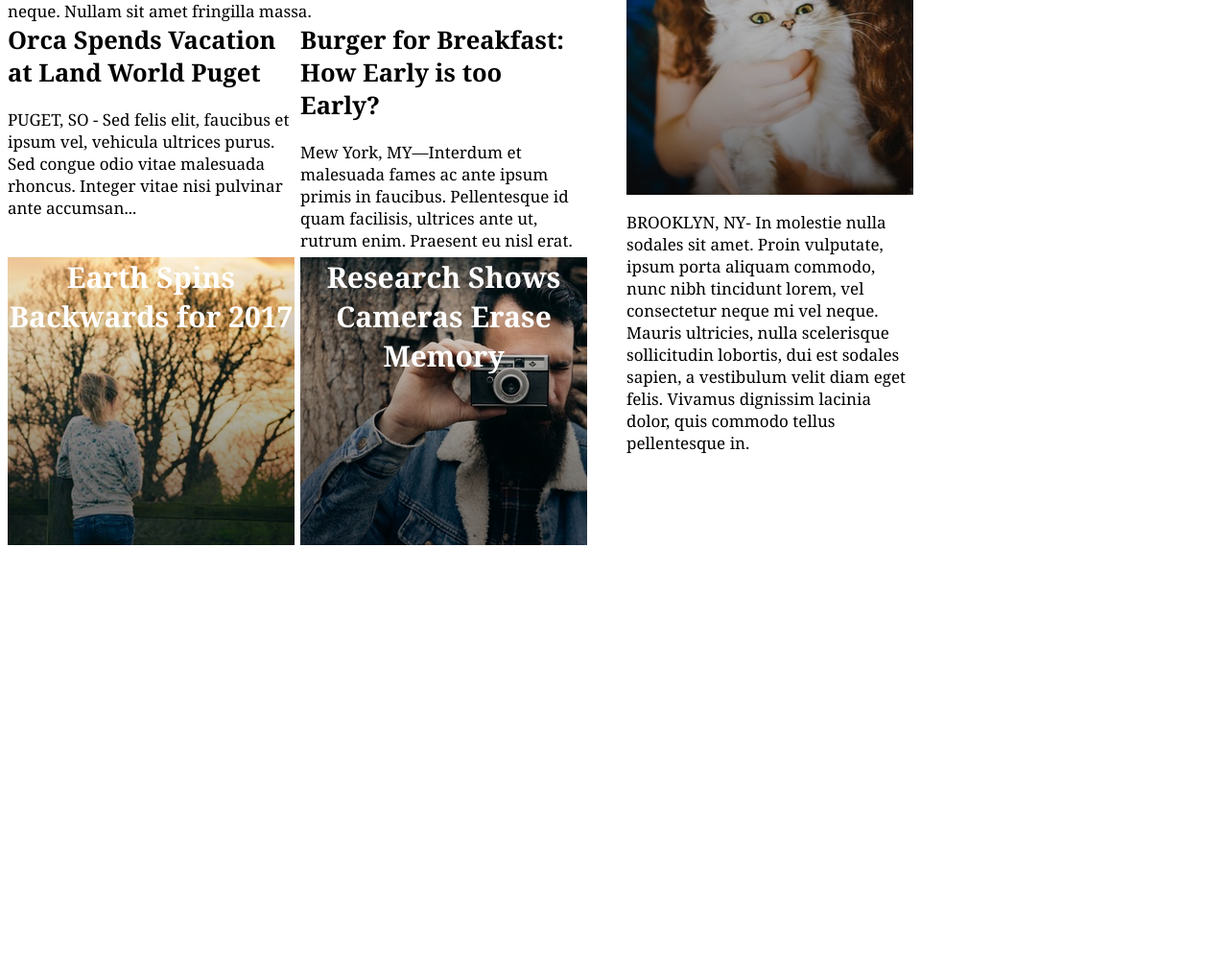
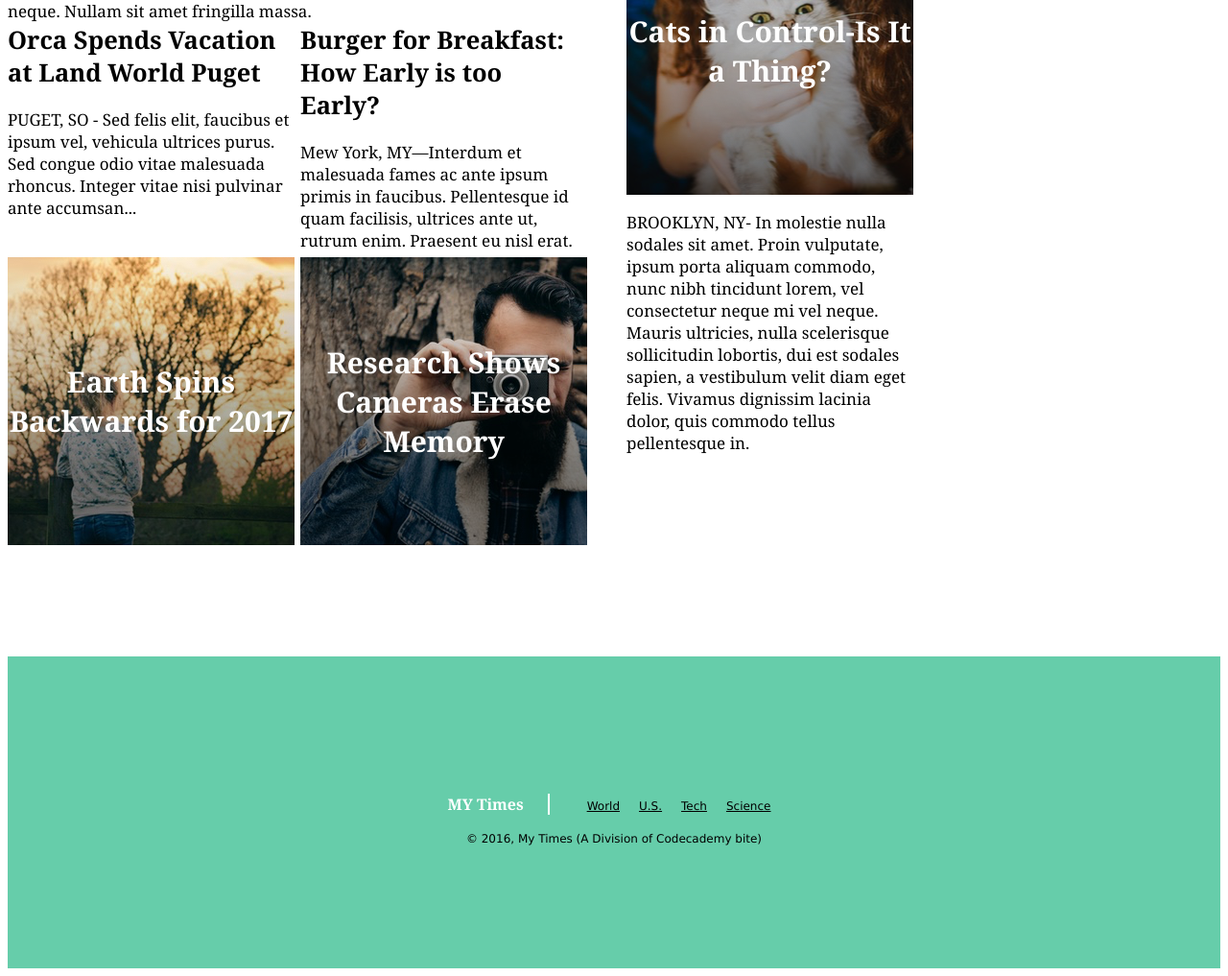
Before and after one commit to CMattler/my-times, a plain HTML site: page index.html in a window 1280 px wide. Shown: the part 686-1703 px from the top of the page at 96% size. Before the commit the page ends 1378 px from the top, so only its background shows below. Drawn offline with Linux system fonts and the light colour scheme.

Commit message:
Add footer and complete project.

```diff
--- a/index.html
+++ b/index.html
@@ -88,6 +88,9 @@
             <span>
               Cats in Control-Is It a Thing?
             </span>
+            <nav>
+
+            </nav>
         </div>
 
         <div class="brooklyn text-content">
@@ -120,5 +123,21 @@
 
 <!--Footer-->
 
+    <div class="footer">
+      <div class="info">
+        <span class="myfoot">MY Times</span>
+        <nav>
+          <span><a href="">World</a></span>
+          <span><a href="">U.S.</a></span>
+          <span><a href="">Tech</a></span>
+          <span><a href="">Science</a></span>
+        </nav>
+      </div>
+
+      <div class="copyright">
+        © 2016, My Times (A Division of Codecademy bite)
+      </div>
+    </div>
+
   </body>
 </html>
--- a/resources/css/style.css
+++ b/resources/css/style.css
@@ -20,7 +20,7 @@ header {
   padding-left: 30px;
 }
 
-nav {
+header nav {
   justify-content: flex-end;
   width: 50%;
   padding-right: 40px;
@@ -83,6 +83,8 @@ div {
 .image-content {
   display: flex;
   flex-wrap: wrap;
+  flex-direction: column;
+  justify-content: center;
   font-family: Georgia;
   font-weight: bold;
   font-size: 30px;
@@ -164,3 +166,33 @@ h3 {
   padding: 11px 20px;
   border-bottom: 1px solid black;
 }
+
+/*Footer*/
+
+.footer {
+  display: flex;
+  align-items: center;
+  justify-content: center;
+  background-color: MediumAquamarine;
+  margin: auto;
+  font-family: Verdana;
+  font-size: 12px;
+  width: 100%;
+  height: 325px;
+  flex-direction: column;
+}
+
+.myfoot {
+  display: inline-flex;
+  font-family: Georgia;
+  font-size: 16px;
+  font-weight: bold;
+  color: white;
+  padding-right: 25px;
+  border-right: 2px solid white;
+}
+
+.footer nav {
+display: inline-flex;
+padding-left: 25px;
+}
```
